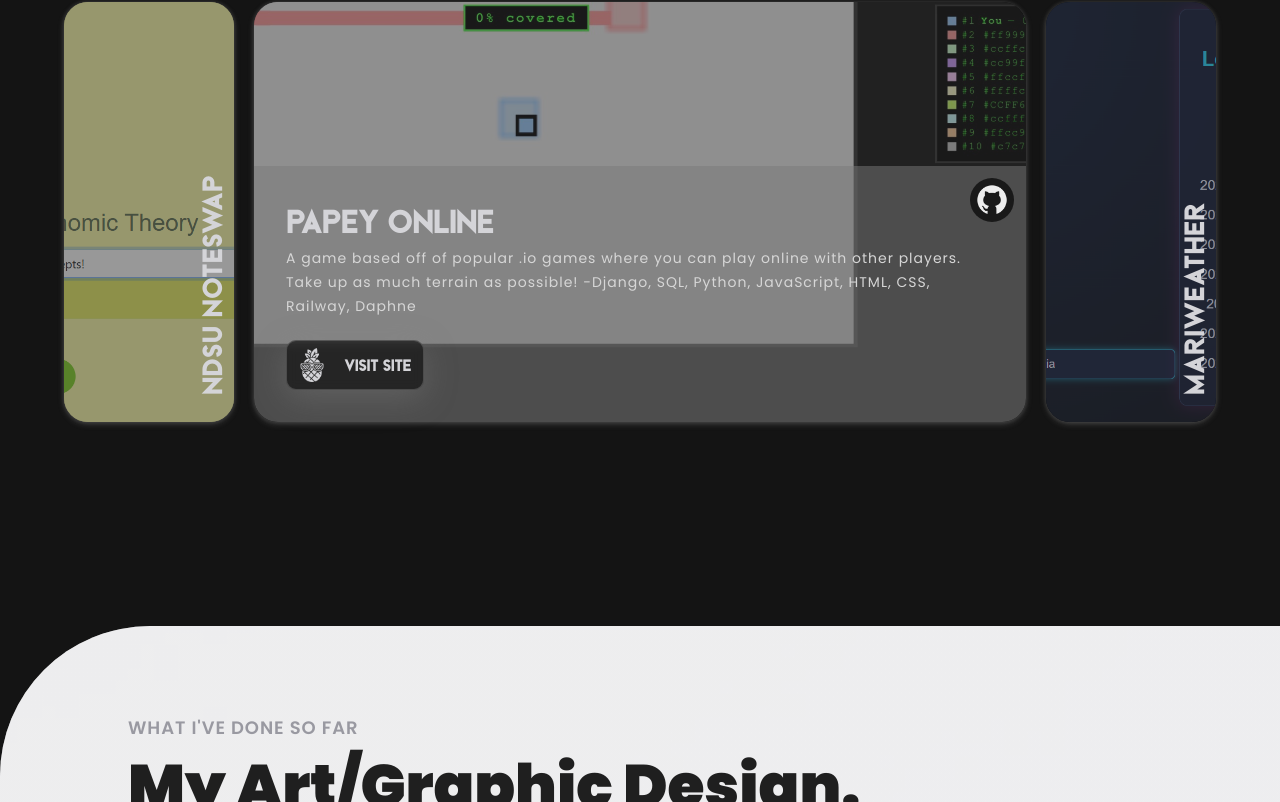
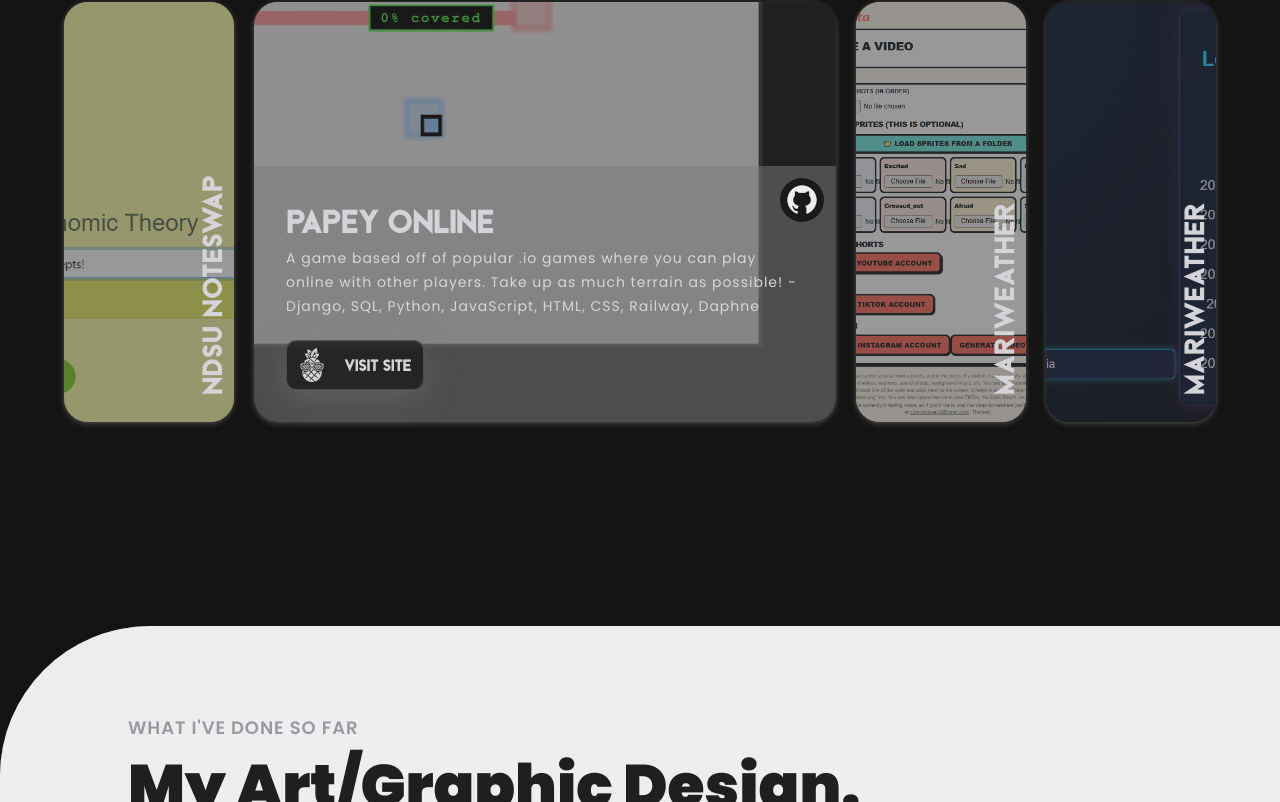
Before and after one commit to connorklose12/myportfolio, a React (Vite) app: page / in a window 1280 px wide. Shown: the part 2670-3472 px from the top of the page. Built offline with nearby package versions, Linux system fonts and the light colour scheme.

Commit message:
adding in the vidmasta website

```diff
--- a/package.json
+++ b/package.json
@@ -5,7 +5,7 @@
   "type": "module",
   "homepage": "https://connorklose12.github.io/myportfolio",
   "scripts": {
-     "predeploy": "npm run build",
+    "predeploy": "npm run build",
     "deploy": "gh-pages -d dist",
     "dev": "vite",
     "build": "vite build",
--- a/src/assets/index.js
+++ b/src/assets/index.js
@@ -61,6 +61,7 @@ import microverse from './company/microverse.png';
 import papeyimage from './projects/papeyimage.jpeg';
 import noteswapimage from './projects/noteswapimage.png';
 import mariweather_image from './projects/mariweather_image.png';
+import vidmas_image from './projects/vidmas_image.png';
 import komikult from './projects/komikult.png';
 import leaderboard from './projects/leaderboard.png';
 import math from './projects/math-magicians.png';
@@ -79,6 +80,7 @@ export {
   noteswapimage,
   papeyimage,
   mariweather_image,
+  vidmas_image,
   backend,
   ux,
   frontend,
--- a/src/constants/index.js
+++ b/src/constants/index.js
@@ -6,6 +6,7 @@ import {
   javascript,
   typescript,
   mariweather_image,
+  vidmas_image,
   papeyimage,
   noteswapimage,
   html,
@@ -292,8 +293,31 @@ const projects = [
     repo: 'https://github.com/connorklose12/papeyonlinee',
     demo: 'https://papeyonlinee-production.up.railway.app',
   },
+   {
+    id: 'project-3',
+    name: 'Mariweather',
+    description:
+      'Turns image into video with text2speech, music, background, etc. Click on website for more details -GCloud APIs, Tiktok + Facebook for Developers, Angular, TypeScript, JavaScript, HTML, CSS',
+    tags: [
+      {
+        name: 'react',
+        color: 'blue-text-gradient',
+      },
+      {
+        name: 'restapi',
+        color: 'green-text-gradient',
+      },
+      {
+        name: 'scss',
+        color: 'pink-text-gradient',
+      },
+    ],
+    image: vidmas_image,
+    repo: 'https://github.com/connorklose12/vidmasta',
+    demo: 'https://connorklose12.github.io/vidmasta',
+  },
   {
-    id: 'project-3',
+    id: 'project-4',
     name: 'Mariweather',
     description:
       'A weather checking app that allows you to pick a city or else check your location.  -Spring Boots, Java, JavaScript, HTML, CSS, Railway',
```
Also changed, not shown: src/assets/projects/vidmas_image.png (added), 4 other files (tests, documents, lock files or other folders).
